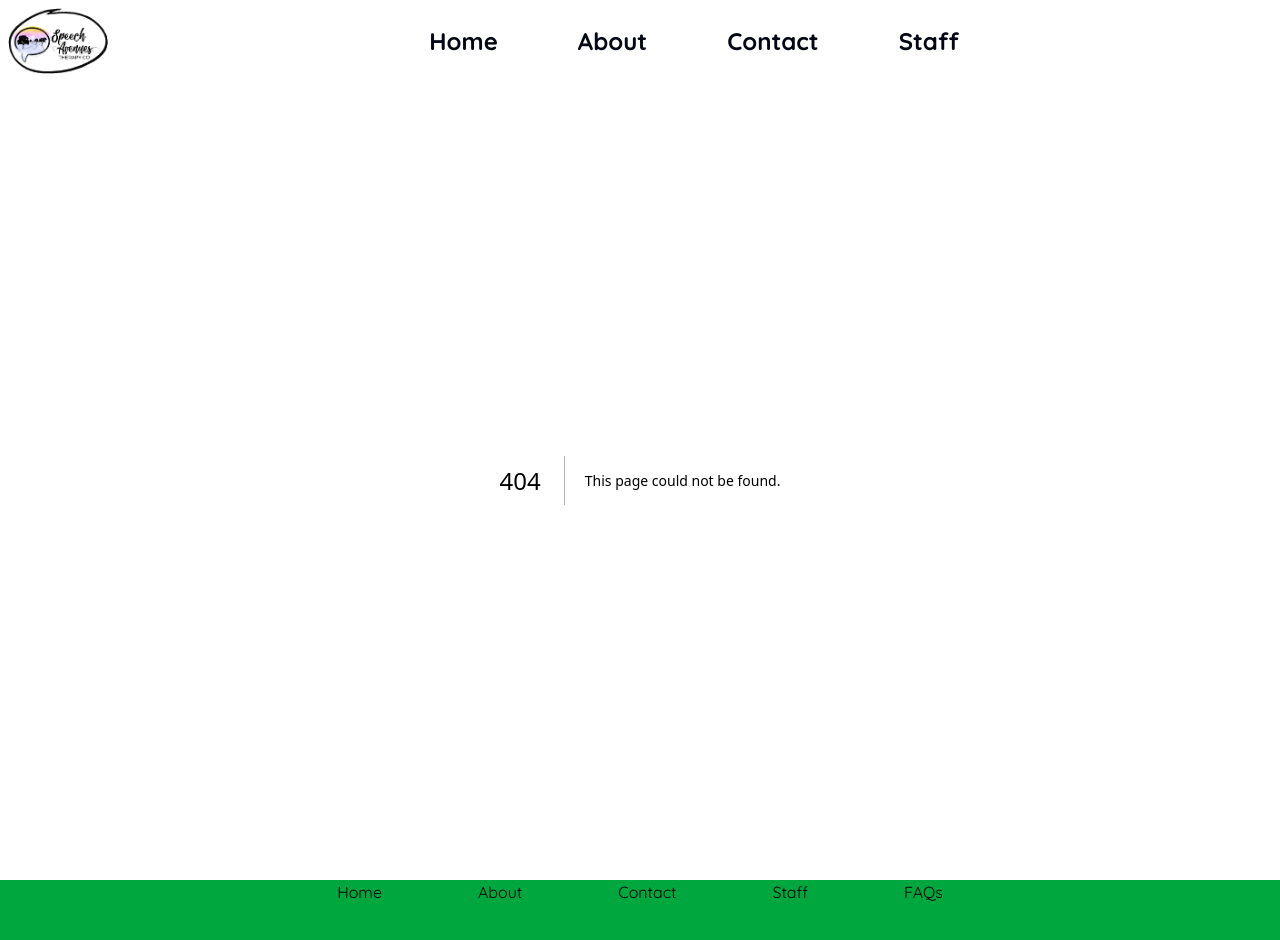
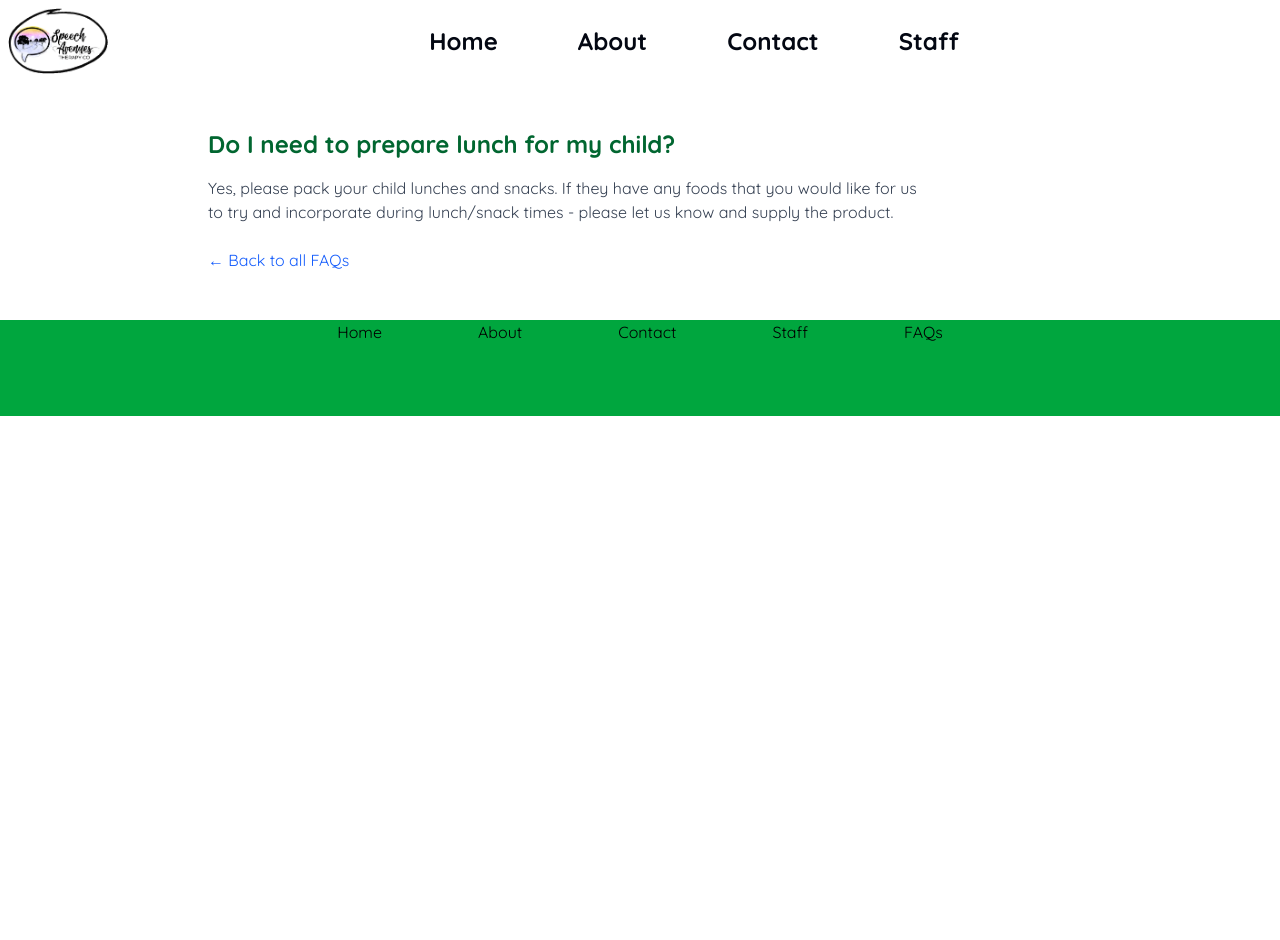
Before and after one commit to Ryan9698/speech-avenues-school, a Next.js app in the folder satc-school/: page /faqs/do-i-need-to-prepare-lunch-for-my-child in a window 1280 px wide. Before the commit this address had no page. Shown: the top 940 px of the page. After the commit the page ends 800 px from the top, so only its background shows below. Built offline with nearby package versions, Linux system fonts and the light colour scheme.

Commit message:
Added FAQs with dynamic routing

```diff
--- /dev/null
+++ b/satc-school/src/app/faqs/[slug]/page.jsx
@@ -0,0 +1,24 @@
+import { notFound } from 'next/navigation';
+import { faqs } from '@/data/faqs';
+
+export async function generateStaticParams() {
+  return faqs.map((faq) => ({ slug: faq.slug }));
+}
+
+export default function FAQDetailPage({ params }) {
+  const faq = faqs.find((f) => f.slug === params.slug);
+
+  if (!faq) return notFound();
+
+  return (
+    <div className="max-w-4xl mx-auto py-12 px-4">
+      <h1 className="text-2xl font-bold text-green-800 mb-4">{faq.question}</h1>
+      <p className="text-gray-700 whitespace-pre-line">{faq.answer}</p>
+      <div className="mt-6">
+        <a href="/faqs" className="text-blue-600 hover:underline">
+          ← Back to all FAQs
+        </a>
+      </div>
+    </div>
+  );
+}
--- /dev/null
+++ b/satc-school/src/app/faqs/page.jsx
@@ -0,0 +1,24 @@
+import Link from 'next/link';
+import { faqs } from '@/data/faqs';
+
+export default function FAQListPage() {
+  return (
+    <div className="max-w-3xl mx-auto py-10 px-4">
+      <h1 className="text-3xl font-bold mb-6 text-green-700">
+        Frequently Asked Questions
+      </h1>
+      <ul className="space-y-4">
+        {faqs.map((faq) => (
+          <li key={faq.slug}>
+            <Link
+              href={`/faqs/${faq.slug}`}
+              className="text-lg text-blue-700 hover:underline"
+            >
+              {faq.question}
+            </Link>
+          </li>
+        ))}
+      </ul>
+    </div>
+  );
+}
--- a/satc-school/src/app/layout.js
+++ b/satc-school/src/app/layout.js
@@ -23,8 +23,8 @@ export default function RootLayout({ children }) {
       >
         <Navbar />
         {children}
+        <Footer />
       </body>
-      <Footer />
     </html>
   );
 }
--- a/satc-school/src/app/page.jsx
+++ b/satc-school/src/app/page.jsx
@@ -1,10 +1,9 @@
 import Image from 'next/image';
 import { Mission } from '@/components';
-
 export default function Home() {
   return (
     <div className="space-y-6">
-      <div className="relative bg-green-600 w-full h-96">
+      <div className="relative bg-sky-400 w-full h-96">
         <p className="font-quicksand absolute top-3/4 left-1/3 transform -translate-x-1/2 -translate-y-1/2 text-3xl font-bold text-white font-geist">
           Speech Avenues Therapy Co Communication Cultivation Academy
         </p>
--- /dev/null
+++ b/satc-school/src/components/sample.jsx
@@ -0,0 +1,10 @@
+export default async function Test() {
+  let data = await fetch('https://pokeapi.co/api/v2/pokemon?limit=150');
+  let response = await data.json();
+  console.log(response);
+
+  const names = response.results.map((p) => p.name);
+  console.log(names);
+}
+
+Test();
--- /dev/null
+++ b/satc-school/src/data/faqs.js
@@ -0,0 +1,90 @@
+export const faqs = [
+  {
+    slug: 'how-do-i-register-my-child',
+    question: 'How do I register my child?',
+    answer: `The first step is to call us at 321-338-2419 or email us at “admin@speechavenues.com”.
+We will send over the intake forms, application, and tuition fees. After completing our forms, we
+will schedule a school tour/meet the owner appointment.
+Once this part is completed, we will schedule a school testing evaluation with our speech
+language pathologist and speech/occupational therapy evaluations. During this time, we will
+have your child come to school for a 2 hour trial to ensure that we are the proper fit. After all is
+completed - we will be able to formally enroll your child and start class! `,
+  },
+  {
+    slug: 'how-old-does-my-child-have-to-be-and-what-grades-do-you-serve',
+    question:
+      'How old does my child have to be to attend / What grades do you serve?',
+    answer: 'We are certified for Kindergarten - Twelfth Grade',
+  },
+  {
+    slug: 'is-tuition-refundable',
+    question: 'Is tuition refundable?',
+    answer: `If your child is in our school for more than 10 days of the quarter, we will not be able to refund if
+paid through the “Step Up Scholarship”.`,
+  },
+  {
+    slug: 'how-can-i-pay-for-school',
+    question: 'How can I pay for school?',
+    answer: `- “Step Up For Students - UA” scholarship  - Private pay `,
+  },
+  {
+    slug: 'do-i-need-to-prepare-lunch-for-my-child',
+    question: 'Do I need to prepare lunch for my child?',
+    answer: `Yes, please pack your child lunches and snacks. If they have any foods that you would like for us
+to try and incorporate during lunch/snack times - please let us know and supply the product. `,
+  },
+  {
+    slug: 'does-my-child-receive-therapy-while-in-school',
+    question: 'Does my child receive therapy while in school?',
+    answer: `Yes, we will have therapy appointments with our speech and occupational therapists throughout
+the day. Check out “speechavenues.com” for more information about therapy services and
+insurance.`,
+  },
+  {
+    slug: 'does-my-child-have-to-be-toilet-trained',
+    question: 'Does my child have to be toilet trained?',
+    answer: `While it is preferred, we can work on toileting as a goal with our therapists and team.`,
+  },
+  {
+    slug: 'what-if-my-child-has-food-allergies-or-medical-conditions',
+    question: 'What if my child has food allergies / medical condition(s)?',
+    answer: `We will accommodate whatever medications or restrictions would need to be in place, but please
+make sure to alert teachers and staff about them.`,
+  },
+  {
+    slug: 'what-are-enrollment-or-quarter-dates',
+    question: 'What are enrollment / quarter dates?',
+    answer: `Each year will have a different enrollment schedule. Please make sure with “Step Up for
+Students” that you are within the allowable time to transfer or enroll in a different school. We
+will check dates as well. `,
+  },
+  {
+    slug: 'do-you-have-aba-on-site',
+    question: 'Do you have ABA on site?',
+    answer: `No, we do not have ABA or Behavior on site. However, we work closely with a company whom
+we trust, if needed.`,
+  },
+  {
+    slug: 'do-you-participate-in-early-release-days',
+    question: 'Do you participate in early release days?',
+    answer: `While we follow the Brevard Public School calendar, we do not participate in any early release
+days. `,
+  },
+  {
+    slug: 'do-you-have-summer-school',
+    question: 'Do you have summer school?',
+    answer: `We do not have summer school, but our therapy company hosts a “Therapeutic Summer Camp”
+from 9:00 - 3:00pm every summer for an additional fee. `,
+  },
+  {
+    slug: 'school-hours',
+    question: "What are the school's hours?",
+    answer: 'Our school operates Monday - Friday from 8:15am - 3:15pm',
+  },
+  {
+    slug: 'is-aftercare-available',
+    question: 'Is aftercare available?',
+    answer: `At this time, we would require a separate private pay fee for aftercare services. We are able to
+stay until 4:00pm. `,
+  },
+];
```
